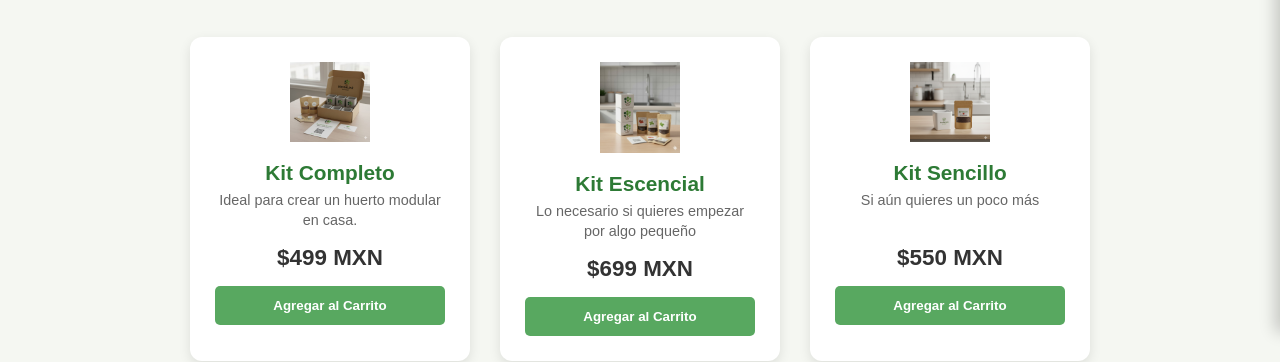
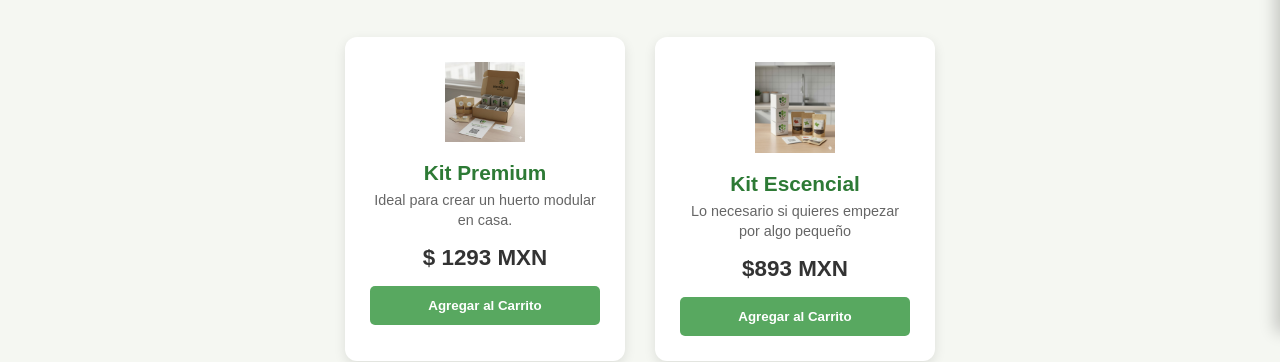
Before and after one commit to Emiliodlunam/Herbalink, a plain HTML site: page tienda.html in a window 1280 px wide. Shown: the part 468-830 px from the top of the page. Drawn offline with Linux system fonts and the light colour scheme.

Commit message:
Add files via upload

```diff
--- a/tienda.html
+++ b/tienda.html
@@ -41,9 +41,9 @@
 
                 <div class="product-card" data-name="Kit Familiar" data-price="499">
                     <img src="imagenes/imgkit.jpeg" alt="Kit Familiar">
-                    <h3>Kit Completo</h3>
+                    <h3>Kit Premium</h3>
                     <p>Ideal para crear un huerto modular en casa.</p>
-                    <span class="price">$499 MXN</span>
+                    <span class="price">$ 1293 MXN</span>
                     <button class="add-to-cart">Agregar al Carrito</button>
                 </div>
 
@@ -51,17 +51,10 @@
                     <img src="imagenes/imgkit2.jpeg" alt="Kit Premium">
                     <h3>Kit Escencial</h3>
                     <p>Lo necesario si quieres empezar por algo pequeño</p>
-                    <span class="price">$699 MXN</span>
+                    <span class="price">$893 MXN</span>
                     <button class="add-to-cart">Agregar al Carrito</button>
                 </div>
 
-            <div class="product-card" data-name="Kit Balcón" data-price="550">
-                <img src="imagenes/masem.png" alt="Kit Balcón">
-                <h3>Kit Sencillo</h3>
-                <p>Si aún quieres un poco más</p>
-                <span class="price">$550 MXN</span>
-                <button class="add-to-cart">Agregar al Carrito</button>
-            </div>
         </div>
     </section>
 
```
